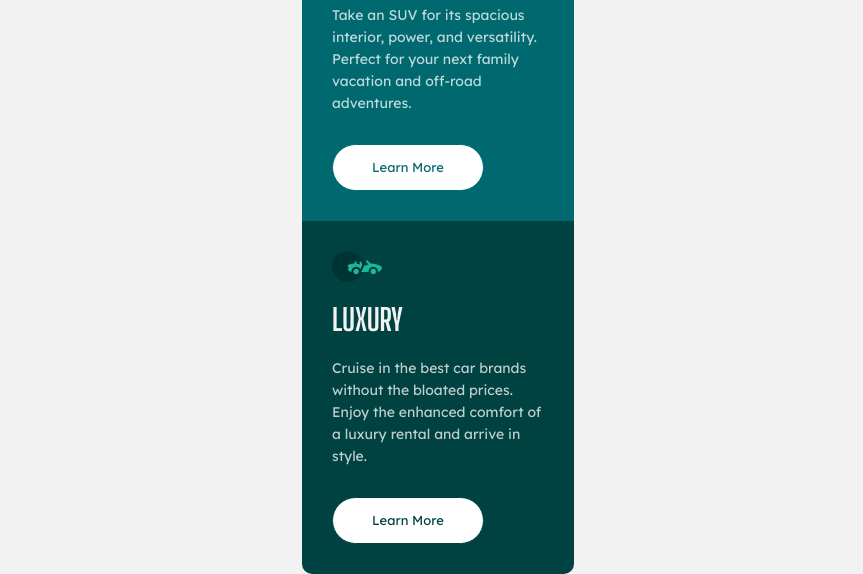
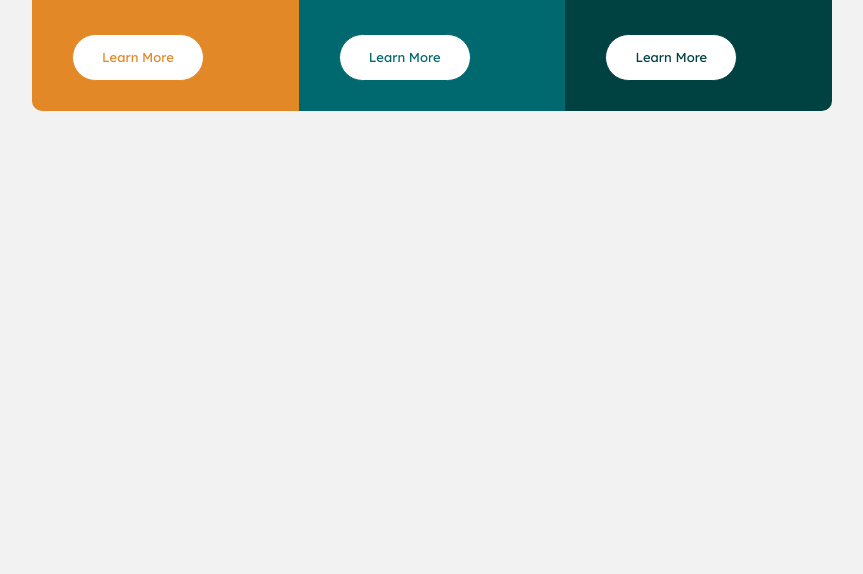
Before and after one commit to pbitonga17/3-column-preview-card, a plain HTML site: page index.html in a window 1280 px wide. Shown: the part 486-1060 px from the top of the page, without its empty margins (208-1071 px from the left). After the commit the page ends 800 px from the top, so only its background shows below. Drawn offline with Linux system fonts and the light colour scheme.

Commit message:
media query
added media query

```diff
--- a/css/styles.css
+++ b/css/styles.css
@@ -15,6 +15,14 @@ body {
     display: grid;
     place-items: center;
 }
+@media screen and (min-width: 700px) {
+    .container {
+        display: flex;
+        max-width: 80rem;
+        justify-content: center;
+        align-items: center;
+    }
+}
 h2 {
     font-family: 'Big Shoulders Display', cursive;
     font-size: 3rem;
@@ -26,6 +34,11 @@ p {
     color: hsla(0, 0%, 100%, 0.75);
     line-height: 2.2rem;
 }
+@media screen and (min-width: 700px) {
+    p {
+        font-size: 1.3rem;
+    }
+}
 /**** BUTTON ****/
 .sedans a {
     font-family: 'Lexend Deca', sans-serif;
@@ -36,7 +49,7 @@ p {
     border: 1px solid;
     padding: 1.5rem;
     border-radius: 25px;
-    width: 12rem;
+    width: 10rem;
     text-align: center;
 }
 .suvs a {
@@ -48,7 +61,7 @@ p {
     border: 1px solid;
     padding: 1.5rem;
     border-radius: 25px;
-    width: 12rem;
+    width: 10rem;
     text-align: center;
 }
 .luxury a {
@@ -58,7 +71,7 @@ p {
     background-color: white;
     color: hsl(179, 100%, 13%);
     padding: 1.5rem;
-    width: 12rem;
+    width: 10rem;
     border: 1px solid;
     border-radius: 25px;
     text-align: center;
@@ -81,7 +94,11 @@ p {
 img {
     width: 50px;
 }
-
+@media screen and (min-width: 700px) {
+    a {
+        margin-top: 4rem;
+    }
+}
 /**** SEDAN ****/
 .sedans {
     background-color: hsl(31, 77%, 52%);
@@ -90,8 +107,14 @@ img {
     gap: 3rem;
     padding: 3rem;
     position: relative;
-    min-width: 100%;
+    width: 100%;
     border-radius: 10px 10px 0 0;
+}
+@media screen and (min-width: 700px) {
+    .sedans {
+        border-radius: 10px 0 0 10px;
+        padding: 3rem 4rem;
+    }
 }
 /**** SUVS ****/
 .suvs {
@@ -102,6 +125,11 @@ img {
     padding: 3rem;
     position: relative;
     width: 100%;
+}
+@media screen and (min-width: 700px) {
+    .suvs {
+        padding: 3rem 4rem;
+    }
 }
 /**** LUXURY ****/
 .luxury {
@@ -114,3 +142,9 @@ img {
     width: 100%;
     border-radius: 0 0 10px 10px;
 }
+@media screen and (min-width: 700px) {
+    .luxury {
+        border-radius: 0 10px 10px 0;
+        padding: 3rem 4rem;
+    }
+}
```
